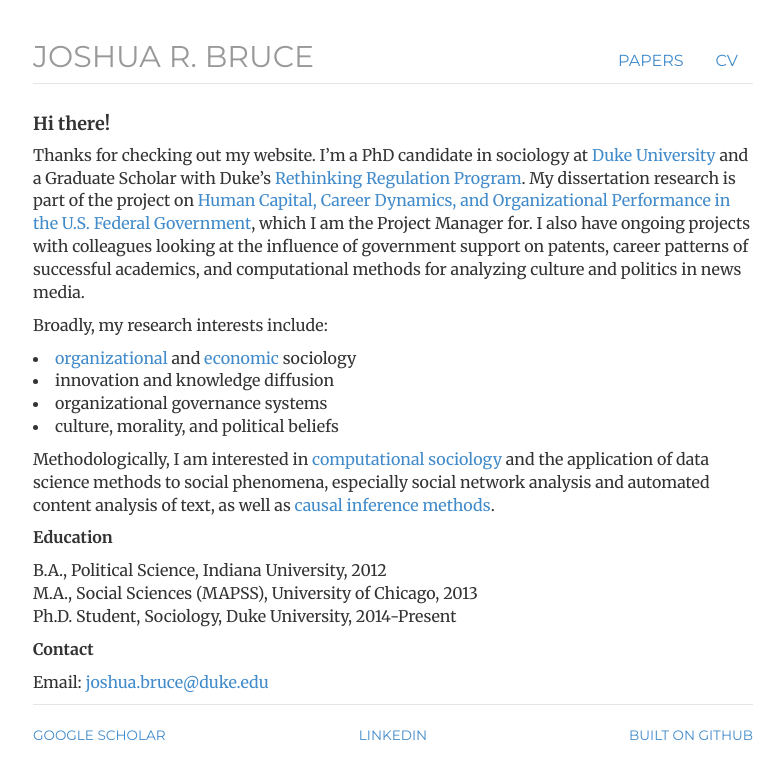
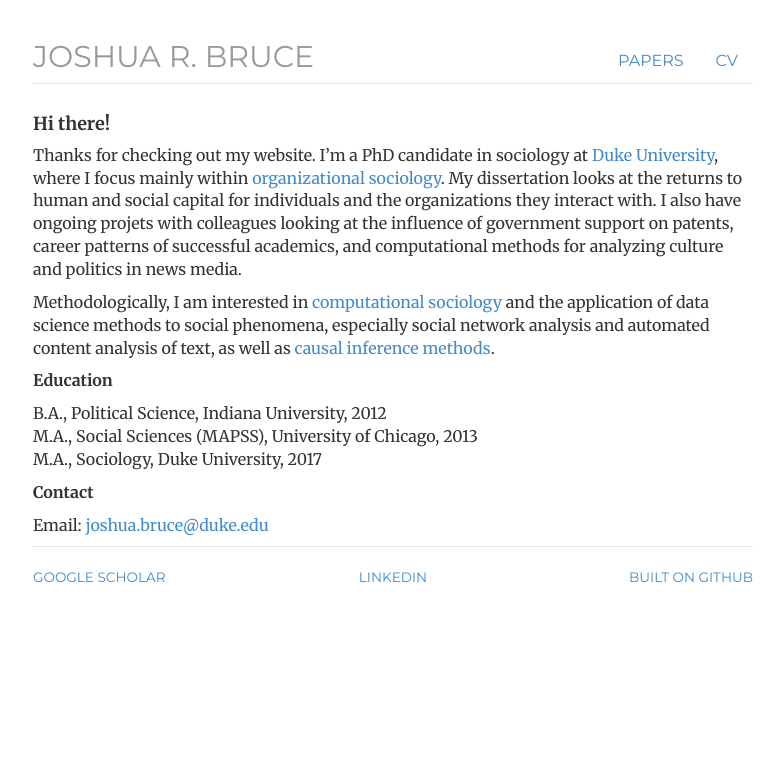
Before and after one commit to joshuarbruce/joshuarbruce.github.io, a Jekyll site: the page built from index.html, in a window 1280 px wide. Shown: the top 779 px of the page, without its empty margins (247-1031 px from the left). Built offline with Jekyll 4.4.1, drawn with Linux system fonts in a browser that asks for light colours; nearby versions of some CDN libraries.

Commit message:
updating index.html

```diff
--- a/index.html
+++ b/index.html
@@ -4,21 +4,18 @@
 ---
 <div class="blurb">
 	<h4>Hi there!</h4>
-	<p>Thanks for checking out my website. I’m a PhD candidate in sociology at <a href="http://sociology.duke.edu/" target="_blank">Duke University</a> and a Graduate Scholar with Duke’s <a href="http://kenan.ethics.duke.edu/regulation/" target="_blank">Rethinking Regulation Program</a>. My dissertation research is part of the project on <a href="https://ssri.duke.edu/projects/human-capital-career-dynamics-and-organizational-performance-us-federal-government" target="_blank">Human Capital, Career Dynamics, and Organizational Performance in the U.S. Federal Government</a>, which I am the Project Manager for. I also have ongoing projects with colleagues looking at the influence of government support on patents, career patterns of successful academics, and computational methods for analyzing culture and politics in news media.</p>
-	<p>Broadly, my research interests include:
-		<li><a href="http://www.annualreviews.org/doi/pdf/10.1146/annurev.soc.30.012703.110644" target="_blank">organizational</a> and <a href="https://www.aeaweb.org/issues/13" target="_blank">economic</a> sociology</li>
-		<li>innovation and knowledge diffusion</li>
-		<li>organizational governance systems</li>
-		<li>culture, morality, and political beliefs</li>
-	</p>
+	<p>Thanks for checking out my website. I’m a PhD candidate in sociology at <a href="http://sociology.duke.edu/" target="_blank">Duke University</a>, where I focus mainly within <a href="http://www.annualreviews.org/doi/pdf/10.1146/annurev.soc.30.012703.110644" target="_blank">organizational sociology</a>. My dissertation looks at the returns to human and social capital for individuals and the organizations they interact with. I also have ongoing projets with colleagues looking at the influence of government support on patents, career patterns of successful academics, and computational methods for analyzing culture and politics in news media.</p>
+
 	<p>Methodologically, I am interested in <a href="https://en.wikipedia.org/wiki/Computational_sociology" target="_blank">computational sociology</a> and the application of data science methods to social phenomena, especially social network analysis and automated content analysis of text, as well as <a href="https://arxiv.org/pdf/1003.2619v1.pdf" target="_blank">causal inference methods</a>.
 	</p>
 	<p><b>Education</b></p>
 	<p>
 		B.A., Political Science, Indiana University, 2012<br>
 		M.A., Social Sciences (MAPSS), University of Chicago, 2013<br>
-		Ph.D. Student, Sociology, Duke University, 2014-Present<br>
+		M.A., Sociology, Duke University, 2017<br>
 	</p>
 	<p><b>Contact</b></p>
-    <p>Email: <a href="mailto:joshua.bruce@duke.edu" target = "_blank"><span class = "obfuscate">ude.ekud@ecurb.auhsoj</span></a></p>
+    <p>Email: <a href="mailto:joshua.bruce@duke.edu" target = "_blank">
+        <span class = "obfuscate">ude.ekud@ecurb.auhsoj</span></a>
+    </p>
 </div><!-- /.blurb -->
```
